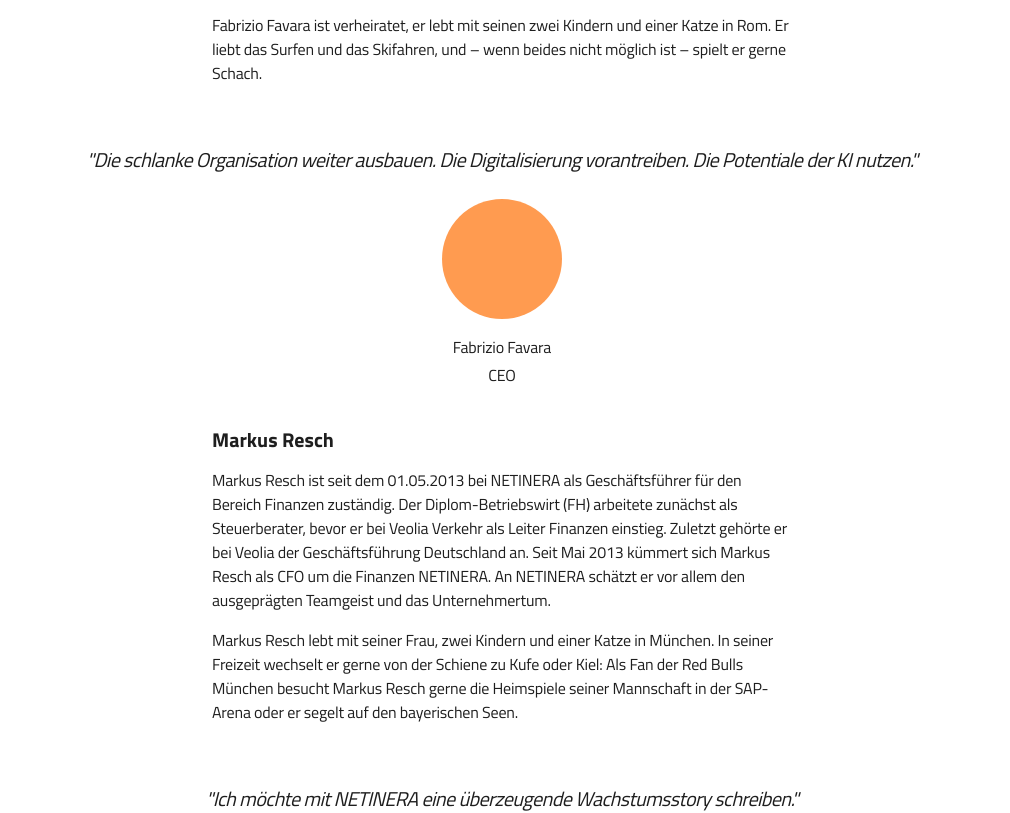
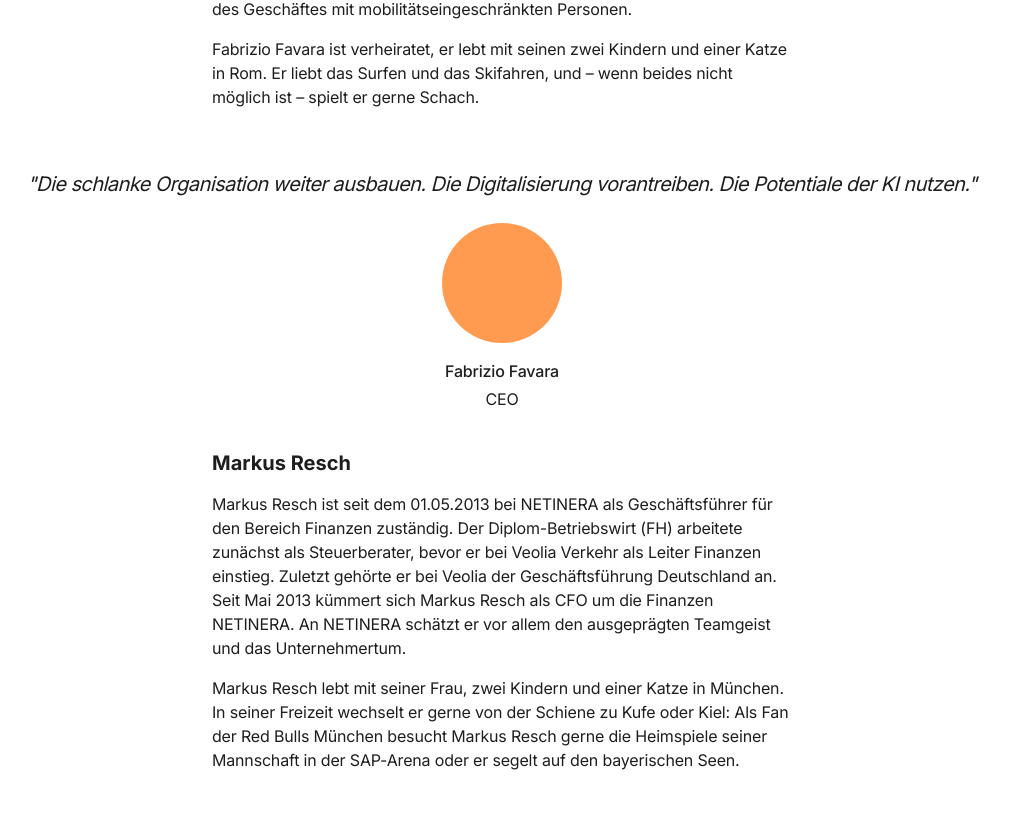
Before and after one commit to CasianBlanaru/netinera-klickdummy, a Nuxt app: page /unternehmen/management in a window 1280 px wide. Shown: the part 1192-2005 px from the top of the page, without its empty margins (138-1148 px from the left). Built offline with nearby package versions, Linux system fonts and the light colour scheme.

Commit message:
Add styles

```diff
--- a/assets/css/main.css
+++ b/assets/css/main.css
@@ -1,18 +1,34 @@
 @import "tailwindcss";
 @import "./tailwind-custom.css";
+@tailwind base;
+@tailwind components;
+@tailwind utilities;
 
-/* Globale Stile */
+/* Import Titillium Web font */
+@import url('https://fonts.googleapis.com/css2?family=Titillium+Web:wght@300;400;500;600;700&display=swap');
+
+/* Default font for light mode */
 :root {
   --color-primary: #1E1E1E;
   --color-orange: #FF5722;
   --color-secondary: #F5F5F5;
   --color-gray: #E6E6E6;
+  font-family: theme('fontFamily.sans');
+}
+
+/* Titillium Web font for dark mode */
+:root.dark {
+  font-family: 'Titillium Web', sans-serif !important;
+}
+
+/* Ensure all text elements use the correct font in dark mode */
+.dark * {
+  font-family: 'Titillium Web', sans-serif !important;
 }
 
 html, body {
   margin: 0;
   padding: 0;
-  font-family: 'Inter', sans-serif;
   color: var(--color-primary);
 }
 
--- a/components/ManagementTeam.vue
+++ b/components/ManagementTeam.vue
@@ -1,5 +1,5 @@
 <template>
-  <div class="mx-auto md:p-5 px-[15px] max-w-[1200px] font-titillium">
+  <div class="mx-auto md:p-5 px-[15px] max-w-[1200px]">
     <!-- Management Profile Card -->
     <div v-for="(profile, index) in managementProfiles" :key="index" class="mb-10 md:mb-20">
       <!-- Profile Content -->
@@ -17,7 +17,7 @@
 
       <!-- Quote Section -->
       <div class="mt-8 md:mt-[60px] text-center">
-        <p class="mx-auto mb-6 md:mb-[30px] max-w-[1012px] font-titillium text-[#1E1E1E] md:text-[30px] dark:text-white text-xl italic leading-[150%] tracking-[-0.57px]">
+        <p class="mx-auto mb-6 md:mb-[30px] max-w-[1012px] text-[#1E1E1E] md:text-[30px] dark:text-white text-xl italic leading-[150%] tracking-[-0.57px]">
           "{{ profile.quote }}"
         </p>
 
@@ -73,11 +73,3 @@ const managementProfiles: ManagementProfile[] = [
   }
 ];
 </script>
-
-<style scoped>
-@import url('https://fonts.googleapis.com/css2?family=Titillium+Web:wght@400;500;600;700&display=swap');
-
-.font-titillium {
-  font-family: 'Titillium Web', sans-serif;
-}
-</style>
--- a/layouts/default.vue
+++ b/layouts/default.vue
@@ -57,4 +57,9 @@ const colorMode = useColorMode();
   z-index: 9999;
   clip: auto;
 }
+
+/* Ensure dark mode font is applied */
+.dark {
+  font-family: 'Titillium Web', sans-serif !important;
+}
 </style>
--- a/tailwind.config.js
+++ b/tailwind.config.js
@@ -12,8 +12,17 @@ export default {
   theme: {
     extend: {
       fontFamily: {
-        'titillium': ['Titillium Web', 'sans-serif'],
-        'roboto': ['Roboto', 'sans-serif'],
+        sans: [
+          'system-ui',
+          '-apple-system',
+          'BlinkMacSystemFont',
+          'Segoe UI',
+          'Roboto',
+          'Helvetica Neue',
+          'Arial',
+          'sans-serif'
+        ],
+        titillium: ['Titillium Web', 'sans-serif'],
       },
       colors: {
         // Light theme colors (default)
```
